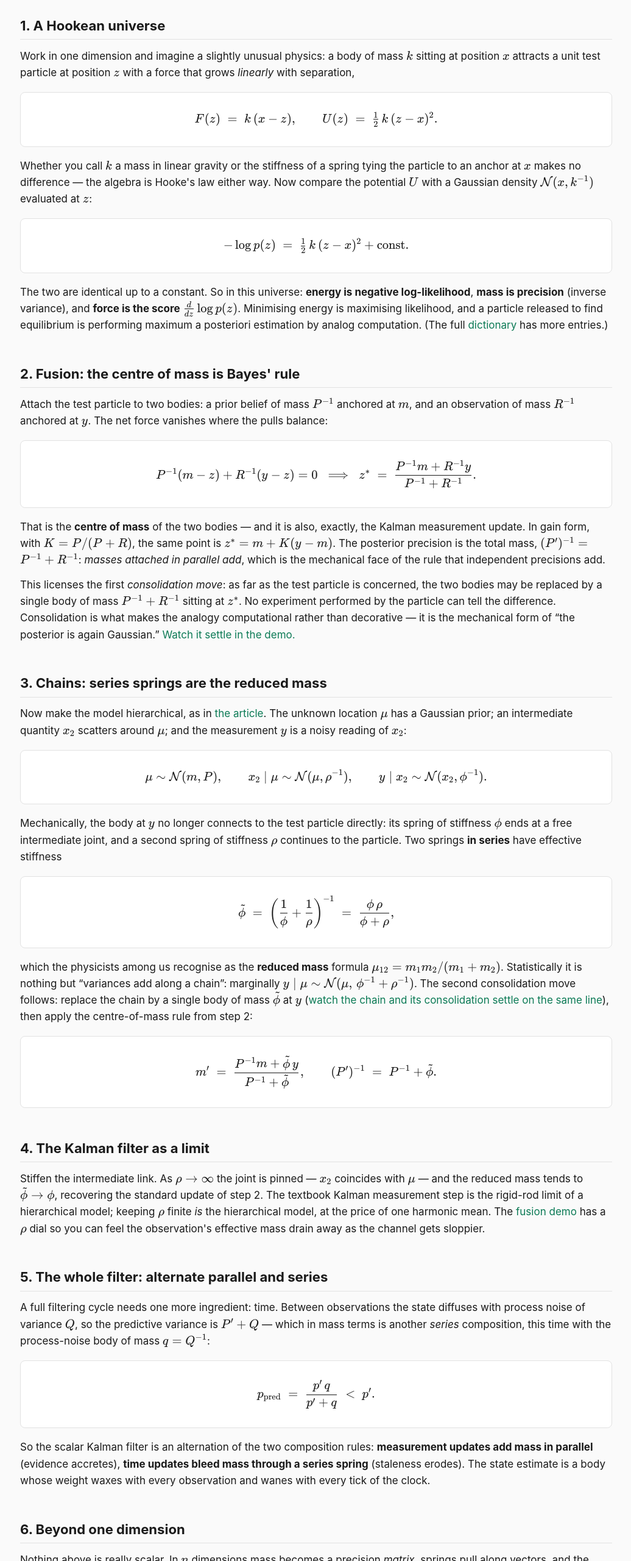
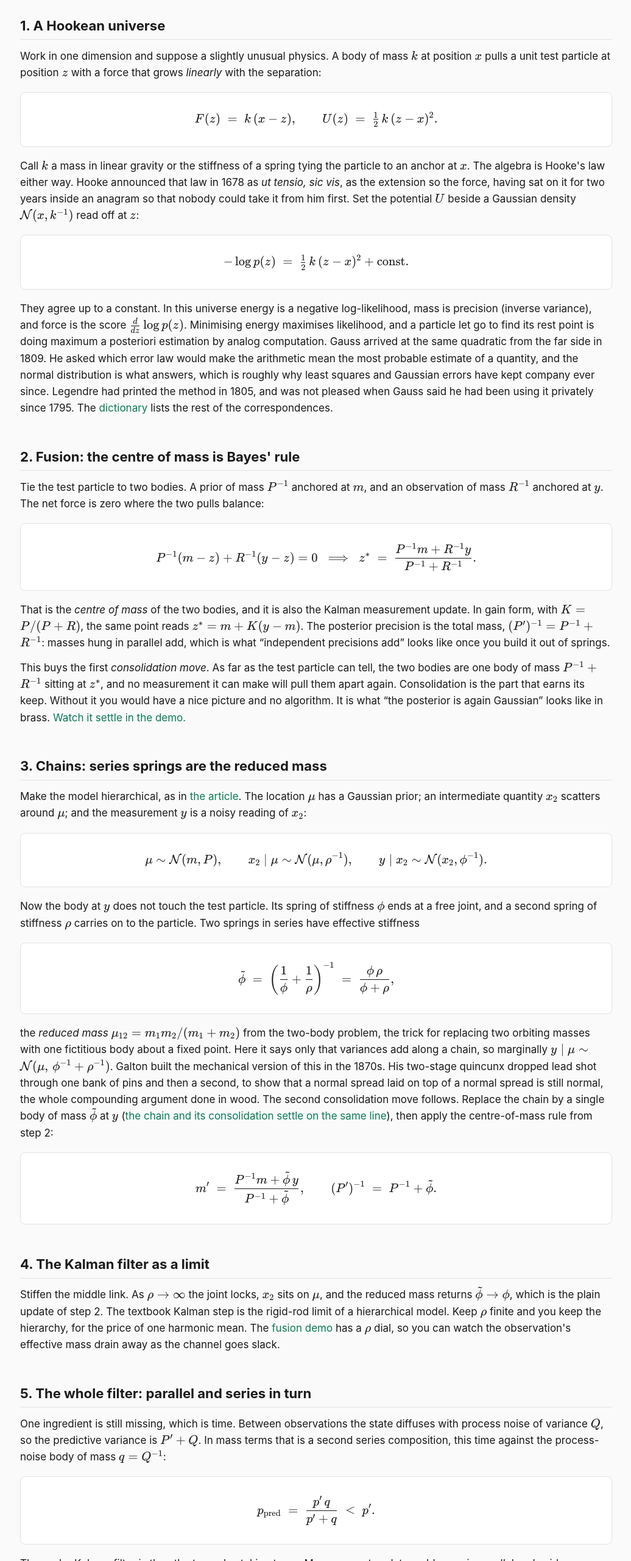
Before and after one commit to microprediction/springtheory, a plain HTML site: page docs/intro.html in a window 1280 px wide. Shown: the part 240-2800 px from the top of the page at 61% size, without its empty margins (121-1157 px from the left). Drawn offline with nearby package versions, Linux system fonts and the light colour scheme.

Commit message:
Rewrite the introduction: italics not bold, fewer tells, more history
Emphasis via <em> rather than bold, em-dashes and stock phrasing pared
back, and historical notes added (Hooke's anagram, Gauss vs Legendre,
Galton's two-stage quincunx, Thiele and Wiener before Kalman, the
Schur/Haynsworth naming). Draft in a plainer register for voice review.

Co-Authored-By: Claude Opus 4.8 (1M context) <noreply@anthropic.com>

```diff
--- a/docs/intro.html
+++ b/docs/intro.html
@@ -47,41 +47,44 @@
   <main>
     <p class="pagenav"><a href="./index.html">&larr; Home</a></p>
     <h1>The Analog Kalman Filter</h1>
-    <p class="subtitle">From Hooke&apos;s law to Bayes&apos; rule in five consolidation moves.</p>
+    <p class="subtitle">From Hooke&apos;s law to Bayes&apos; rule, one spring at a time.</p>
 
     <h2>1. A Hookean universe</h2>
     <p>
-      Work in one dimension and imagine a slightly unusual physics: a body of mass $k$ sitting at
-      position $x$ attracts a unit test particle at position $z$ with a force that grows
-      <em>linearly</em> with separation,
+      Work in one dimension and suppose a slightly unusual physics. A body of mass $k$ at
+      position $x$ pulls a unit test particle at position $z$ with a force that grows
+      <em>linearly</em> with the separation:
     </p>
     <div class="equation-card">
       $$ F(z) \;=\; k\,(x - z), \qquad U(z) \;=\; \tfrac{1}{2}\,k\,(z - x)^2 . $$
     </div>
     <p>
-      Whether you call $k$ a mass in linear gravity or the stiffness of a spring tying the
-      particle to an anchor at $x$ makes no difference &mdash; the algebra is Hooke&apos;s law
-      either way. Now compare the potential $U$ with a Gaussian density
-      $\mathcal{N}(x, k^{-1})$ evaluated at $z$:
+      Call $k$ a mass in linear gravity or the stiffness of a spring tying the particle to an
+      anchor at $x$. The algebra is Hooke&apos;s law either way. Hooke announced that law in 1678
+      as <em>ut tensio, sic vis</em>, as the extension so the force, having sat on it for two
+      years inside an anagram so that nobody could take it from him first. Set the potential $U$
+      beside a Gaussian density $\mathcal{N}(x, k^{-1})$ read off at $z$:
     </p>
     <div class="equation-card">
       $$ -\log p(z) \;=\; \tfrac{1}{2}\,k\,(z - x)^2 + \text{const}. $$
     </div>
     <p>
-      The two are identical up to a constant. So in this universe:
-      <strong>energy is negative log-likelihood</strong>,
-      <strong>mass is precision</strong> (inverse variance), and
-      <strong>force is the score</strong> $\tfrac{d}{dz}\log p(z)$. Minimising energy is
-      maximising likelihood, and a particle released to find equilibrium is performing maximum a
-      posteriori estimation by analog computation. (The full
-      <a href="./dictionary.html">dictionary</a> has more entries.)
+      They agree up to a constant. In this universe energy is a negative log-likelihood, mass is
+      precision (inverse variance), and force is the score $\tfrac{d}{dz}\log p(z)$. Minimising
+      energy maximises likelihood, and a particle let go to find its rest point is doing maximum
+      a posteriori estimation by analog computation. Gauss arrived at the same quadratic from the
+      far side in 1809. He asked which error law would make the arithmetic mean the most probable
+      estimate of a quantity, and the normal distribution is what answers, which is roughly why
+      least squares and Gaussian errors have kept company ever since. Legendre had printed the
+      method in 1805, and was not pleased when Gauss said he had been using it privately since
+      1795. The <a href="./dictionary.html">dictionary</a> lists the rest of the correspondences.
     </p>
 
     <h2>2. Fusion: the centre of mass is Bayes&apos; rule</h2>
     <p>
-      Attach the test particle to two bodies: a prior belief of mass $P^{-1}$ anchored at $m$,
-      and an observation of mass $R^{-1}$ anchored at $y$. The net force vanishes where the
-      pulls balance:
+      Tie the test particle to two bodies. A prior of mass $P^{-1}$ anchored at $m$, and an
+      observation of mass $R^{-1}$ anchored at $y$. The net force is zero where the two pulls
+      balance:
     </p>
     <div class="equation-card">
       $$ P^{-1}(m - z) + R^{-1}(y - z) = 0
@@ -89,27 +92,27 @@
          z^\ast \;=\; \frac{P^{-1}m + R^{-1}y}{P^{-1} + R^{-1}} . $$
     </div>
     <p>
-      That is the <strong>centre of mass</strong> of the two bodies &mdash; and it is also,
-      exactly, the Kalman measurement update. In gain form, with $K = P/(P+R)$, the same point is
+      That is the <em>centre of mass</em> of the two bodies, and it is also the Kalman
+      measurement update. In gain form, with $K = P/(P+R)$, the same point reads
       $z^\ast = m + K(y - m)$. The posterior precision is the total mass,
-      $(P')^{-1} = P^{-1} + R^{-1}$: <em>masses attached in parallel add</em>, which is the
-      mechanical face of the rule that independent precisions add.
+      $(P')^{-1} = P^{-1} + R^{-1}$: masses hung in parallel add, which is what &ldquo;independent
+      precisions add&rdquo; looks like once you build it out of springs.
     </p>
     <p>
-      This licenses the first <em>consolidation move</em>: as far as the test particle is
-      concerned, the two bodies may be replaced by a single body of mass $P^{-1}+R^{-1}$ sitting
-      at $z^\ast$. No experiment performed by the particle can tell the difference. Consolidation
-      is what makes the analogy computational rather than decorative &mdash; it is the mechanical
-      form of &ldquo;the posterior is again Gaussian.&rdquo;
-      <a href="./demo-fusion.html">Watch it settle in the demo.</a>
+      This buys the first <em>consolidation move</em>. As far as the test particle can tell, the
+      two bodies are one body of mass $P^{-1}+R^{-1}$ sitting at $z^\ast$, and no measurement it
+      can make will pull them apart again. Consolidation is the part that earns its keep. Without
+      it you would have a nice picture and no algorithm. It is what &ldquo;the posterior is again
+      Gaussian&rdquo; looks like in brass. <a href="./demo-fusion.html">Watch it settle in the
+      demo.</a>
     </p>
 
     <h2>3. Chains: series springs are the reduced mass</h2>
     <p>
-      Now make the model hierarchical, as in
+      Make the model hierarchical, as in
       <a href="https://medium.com/geekculture/the-analog-kalman-filter-e1f5bbba2f7f">the
-      article</a>. The unknown location $\mu$ has a Gaussian prior; an intermediate quantity
-      $x_2$ scatters around $\mu$; and the measurement $y$ is a noisy reading of $x_2$:
+      article</a>. The location $\mu$ has a Gaussian prior; an intermediate quantity $x_2$
+      scatters around $\mu$; and the measurement $y$ is a noisy reading of $x_2$:
     </p>
     <div class="equation-card">
       $$ \mu \sim \mathcal{N}(m, P), \qquad
@@ -117,23 +120,25 @@
          y \mid x_2 \sim \mathcal{N}(x_2, \phi^{-1}). $$
     </div>
     <p>
-      Mechanically, the body at $y$ no longer connects to the test particle directly: its spring
-      of stiffness $\phi$ ends at a free intermediate joint, and a second spring of stiffness
-      $\rho$ continues to the particle. Two springs <strong>in series</strong> have effective
-      stiffness
+      Now the body at $y$ does not touch the test particle. Its spring of stiffness $\phi$ ends
+      at a free joint, and a second spring of stiffness $\rho$ carries on to the particle. Two
+      springs in series have effective stiffness
     </p>
     <div class="equation-card">
       $$ \tilde{\phi} \;=\; \left( \frac{1}{\phi} + \frac{1}{\rho} \right)^{-1}
          \;=\; \frac{\phi\,\rho}{\phi + \rho}, $$
     </div>
     <p>
-      which the physicists among us recognise as the <strong>reduced mass</strong> formula
-      $\mu_{12} = m_1 m_2 / (m_1 + m_2)$. Statistically it is nothing but
-      &ldquo;variances add along a chain&rdquo;: marginally
-      $y \mid \mu \sim \mathcal{N}(\mu,\, \phi^{-1} + \rho^{-1})$. The second consolidation move
-      follows: replace the chain by a single body of mass $\tilde{\phi}$ at $y$
-      (<a href="./demo-reduced-mass.html">watch the chain and its consolidation settle on the
-      same line</a>), then apply the centre-of-mass rule from step 2:
+      the <em>reduced mass</em> $\mu_{12} = m_1 m_2 / (m_1 + m_2)$ from the two-body problem, the
+      trick for replacing two orbiting masses with one fictitious body about a fixed point. Here
+      it says only that variances add along a chain, so marginally
+      $y \mid \mu \sim \mathcal{N}(\mu,\, \phi^{-1} + \rho^{-1})$. Galton built the mechanical
+      version of this in the 1870s. His two-stage quincunx dropped lead shot through one bank of
+      pins and then a second, to show that a normal spread laid on top of a normal spread is
+      still normal, the whole compounding argument done in wood. The second consolidation move
+      follows. Replace the chain by a single body of mass $\tilde{\phi}$ at $y$
+      (<a href="./demo-reduced-mass.html">the chain and its consolidation settle on the same
+      line</a>), then apply the centre-of-mass rule from step 2:
     </p>
     <div class="equation-card">
       $$ m' \;=\; \frac{P^{-1}m + \tilde{\phi}\,y}{P^{-1} + \tilde{\phi}}, \qquad
@@ -142,57 +147,60 @@
 
     <h2>4. The Kalman filter as a limit</h2>
     <p>
-      Stiffen the intermediate link. As $\rho \to \infty$ the joint is pinned &mdash; $x_2$
-      coincides with $\mu$ &mdash; and the reduced mass tends to $\tilde{\phi} \to \phi$,
-      recovering the standard update of step 2. The textbook Kalman measurement step is the
-      rigid-rod limit of a hierarchical model; keeping $\rho$ finite <em>is</em> the hierarchical
-      model, at the price of one harmonic mean. The
-      <a href="./demo-fusion.html">fusion demo</a> has a $\rho$ dial so you can feel the
-      observation&apos;s effective mass drain away as the channel gets sloppier.
+      Stiffen the middle link. As $\rho \to \infty$ the joint locks, $x_2$ sits on $\mu$, and the
+      reduced mass returns $\tilde{\phi} \to \phi$, which is the plain update of step 2. The
+      textbook Kalman step is the rigid-rod limit of a hierarchical model. Keep $\rho$ finite and
+      you keep the hierarchy, for the price of one harmonic mean. The
+      <a href="./demo-fusion.html">fusion demo</a> has a $\rho$ dial, so you can watch the
+      observation&apos;s effective mass drain away as the channel goes slack.
     </p>
 
-    <h2>5. The whole filter: alternate parallel and series</h2>
+    <h2>5. The whole filter: parallel and series in turn</h2>
     <p>
-      A full filtering cycle needs one more ingredient: time. Between observations the state
-      diffuses with process noise of variance $Q$, so the predictive variance is $P' + Q$
-      &mdash; which in mass terms is another <em>series</em> composition, this time with the
-      process-noise body of mass $q = Q^{-1}$:
+      One ingredient is still missing, which is time. Between observations the state diffuses with
+      process noise of variance $Q$, so the predictive variance is $P' + Q$. In mass terms that
+      is a second series composition, this time against the process-noise body of mass
+      $q = Q^{-1}$:
     </p>
     <div class="equation-card">
       $$ p_{\text{pred}} \;=\; \frac{p'\,q}{p' + q} \;<\; p'. $$
     </div>
     <p>
-      So the scalar Kalman filter is an alternation of the two composition rules:
-      <strong>measurement updates add mass in parallel</strong> (evidence accretes),
-      <strong>time updates bleed mass through a series spring</strong> (staleness erodes). The
-      state estimate is a body whose weight waxes with every observation and wanes with every
-      tick of the clock.
+      The scalar Kalman filter is then the two rules taking turns. Measurement updates add mass in
+      parallel and evidence builds; time updates bleed mass through a series spring and the
+      estimate goes stale. The state is a body that gains weight at every observation and loses it
+      at every tick of the clock. Kalman published this in 1960 and was not quite first. T. N.
+      Thiele had the same recursion in 1880, buried in a paper on reducing astronomical
+      observations, and Norbert Wiener had solved the stationary version during the war while
+      thinking about how to aim anti-aircraft guns. The older habit is the mechanical one: long
+      before the digital machine, people solved problems by building a system that relaxed into
+      the answer and reading off where it stopped.
     </p>
 
     <h2>6. Beyond one dimension</h2>
     <p>
-      Nothing above is really scalar. In $n$ dimensions mass becomes a precision
-      <em>matrix</em>, springs pull along vectors, and the centre-of-mass and series rules become
-      $\Sigma$-weighted averages and matrix harmonic means. Conditioning a multivariate Gaussian
-      on some of its coordinates &mdash; pinning part of the spring network to the wall and
-      asking what the rest feels &mdash; produces a <strong>Schur complement</strong> of the
-      precision matrix (<a href="./demo-graph.html">try it on a small graph</a>). That thread
-      is pulled at the sister site,
-      <a href="https://schur.microprediction.org">schur.microprediction.org</a>.
+      None of this was really scalar. In $n$ dimensions mass is a precision <em>matrix</em>,
+      springs pull along vectors, and the two rules become $\Sigma$-weighted averages and matrix
+      harmonic means. Condition a multivariate Gaussian on some of its coordinates, which is to
+      pin part of the spring network to the wall and ask where the rest settles, and out comes a
+      Schur complement of the precision matrix (<a href="./demo-graph.html">try it on a small
+      graph</a>). Schur wrote down the determinant identity behind it in 1917. The name Schur
+      complement is much younger, coined by Emilie Haynsworth in 1968. That thread runs at the
+      sister site, <a href="https://schur.microprediction.org">schur.microprediction.org</a>.
     </p>
 
     <h2>Caveats</h2>
     <p>
-      The correspondence is exact precisely when energies are quadratic, i.e. when everything is
-      Gaussian and linear. Non-Gaussian likelihoods are non-Hookean springs: the picture of
-      forces balancing at a mode survives (that is just MAP estimation as equilibrium), but the
-      consolidation moves &mdash; the licence to replace a subsystem by one equivalent body
-      &mdash; do not. That failure is instructive too: it is the mechanical face of
-      non-conjugacy.
+      The correspondence holds when the energies are quadratic, meaning everything is Gaussian and
+      linear, and not otherwise. A non-Gaussian likelihood is a non-Hookean spring. Forces still
+      balance at a mode, so maximum a posteriori estimation as equilibrium survives, but the
+      consolidation moves do not, and you can no longer swap a subsystem for one equivalent body.
+      The analogy fails where the mathematics fails, at non-conjugacy, and that is worth knowing
+      as much as anything it gets right.
     </p>
 
     <div class="next-steps">
-      <p><strong>Next:</strong> the <a href="./dictionary.html">dictionary</a> collects the
+      <p><em>Next:</em> the <a href="./dictionary.html">dictionary</a> collects the
       correspondences in one table, and the <a href="./demos.html">demos</a> let you drag the
       masses yourself.</p>
     </div>
```
